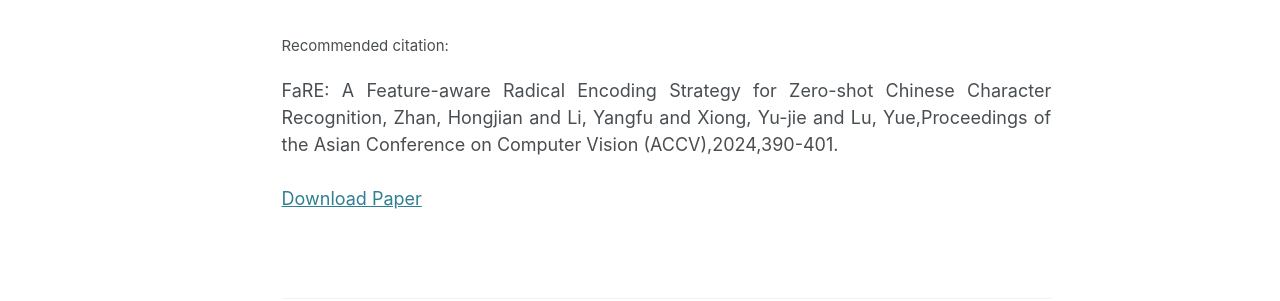
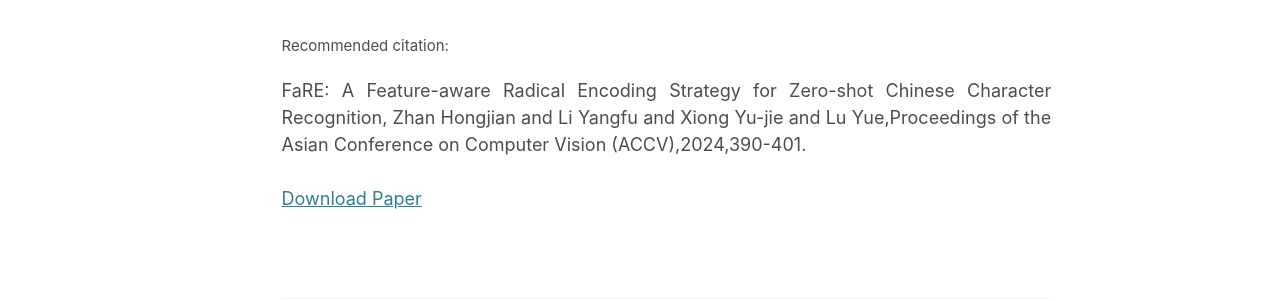
Before and after one commit to X-Lab-CN/introduce, a Jekyll site: the page built from _publications/2024-01-04-paper-title-number-1.md, in a window 1280 px wide and 1349 px high. Shown: the part 597-898 px from the top of the window. Built offline with Jekyll 4.4.1, drawn with Linux system fonts in a browser that asks for light colours.

Commit message:
Update 2024-01-04-paper-title-number-1.md

```diff
--- a/_publications/2024-01-04-paper-title-number-1.md
+++ b/_publications/2024-01-04-paper-title-number-1.md
@@ -7,7 +7,7 @@
 date: 2024-01-04
 venue: 'Asian Conference on Computer Vision'
 paperurl: 'http://xiongyujie.cn/files/FaRE A feature-aware radical encoding strategy for zero-shot Chinese character recognition.pdf'
-citation: '<br/><div style="text-align: justify;">FaRE: A Feature-aware Radical Encoding Strategy for Zero-shot Chinese Character Recognition, Zhan, Hongjian and Li, Yangfu and Xiong, Yu-jie and Lu, Yue,Proceedings of the Asian Conference on Computer Vision (ACCV),2024,390-401.</div>'
+citation: '<br/><div style="text-align: justify;">FaRE: A Feature-aware Radical Encoding Strategy for Zero-shot Chinese Character Recognition, Zhan Hongjian and Li Yangfu and Xiong Yu-jie and Lu Yue,Proceedings of the Asian Conference on Computer Vision (ACCV),2024,390-401.</div>'
 ---
 
 <div style="text-align: justify;">Due to the complexity of glyphs and the vast vocabulary, zero-shot Chinese character recognition (ZSCCR) remains a prominent research topic. A mainstream approach involves radical-based character decomposition. However, existing methods typically employ random encoding for each radical post-decomposition, leading to potential topology distortions in the radical encoding and glyph spaces. To address these issues, we propose a novel Feature-aware Radical Encoding (FaRE) strategy that incorporates visual feature clues into radical encodings to generate feature-aware representations. Initially, we create radical images by rendering TTF files and then apply a pre-trained feature extractor to obtain the feature representation of each radical. Finally, projection and binarization operations are performed to produce compact and efficient radical encodings. Extensive experiments on the public benchmark ICDAR2013 demonstrate that the proposed FaRE significantly enhances the state-of-the-art ZSCCR performance. Additionally, abundant ablation studies are conducted to validate the effectiveness of the proposed FaRE.</div>
```
